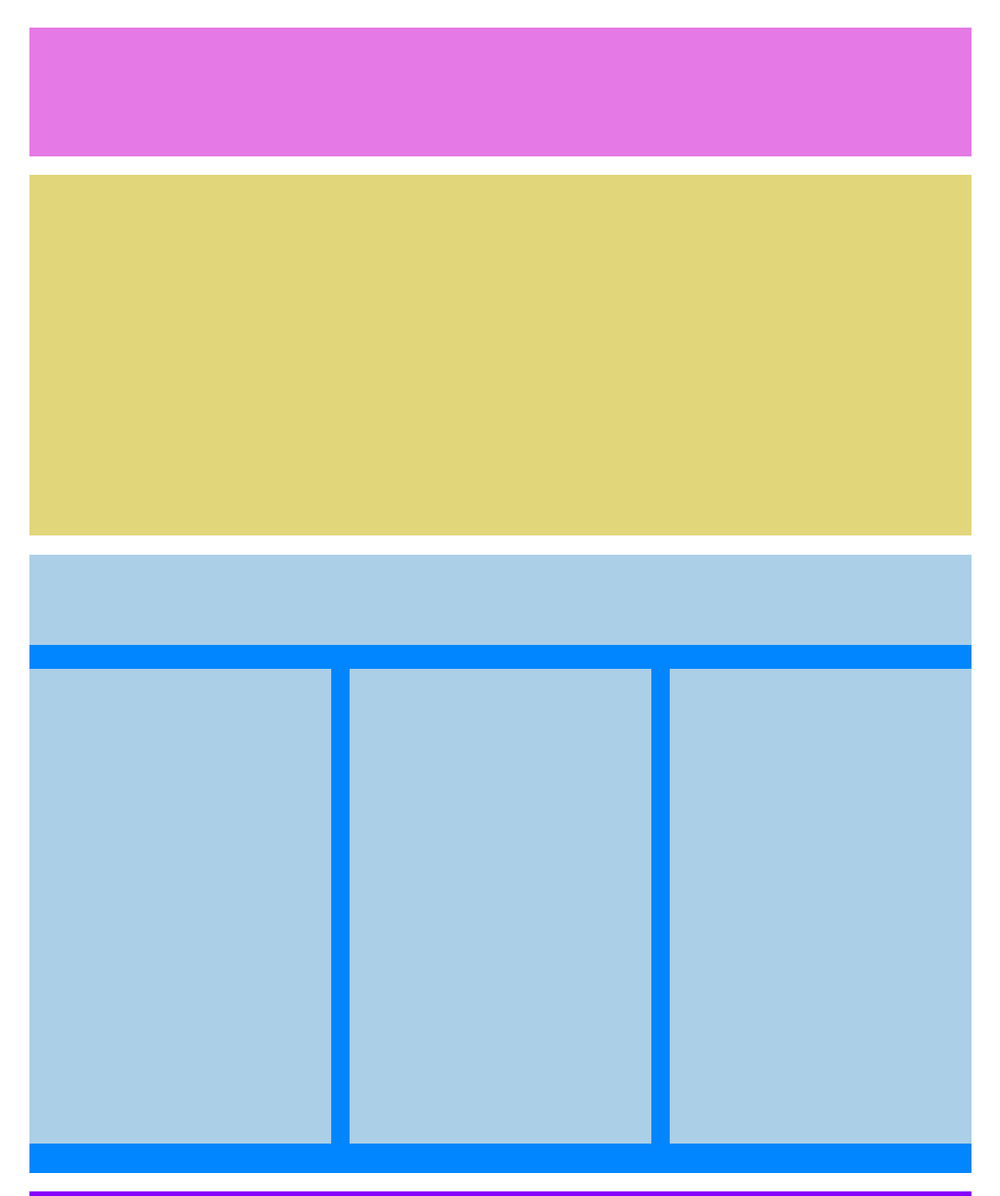
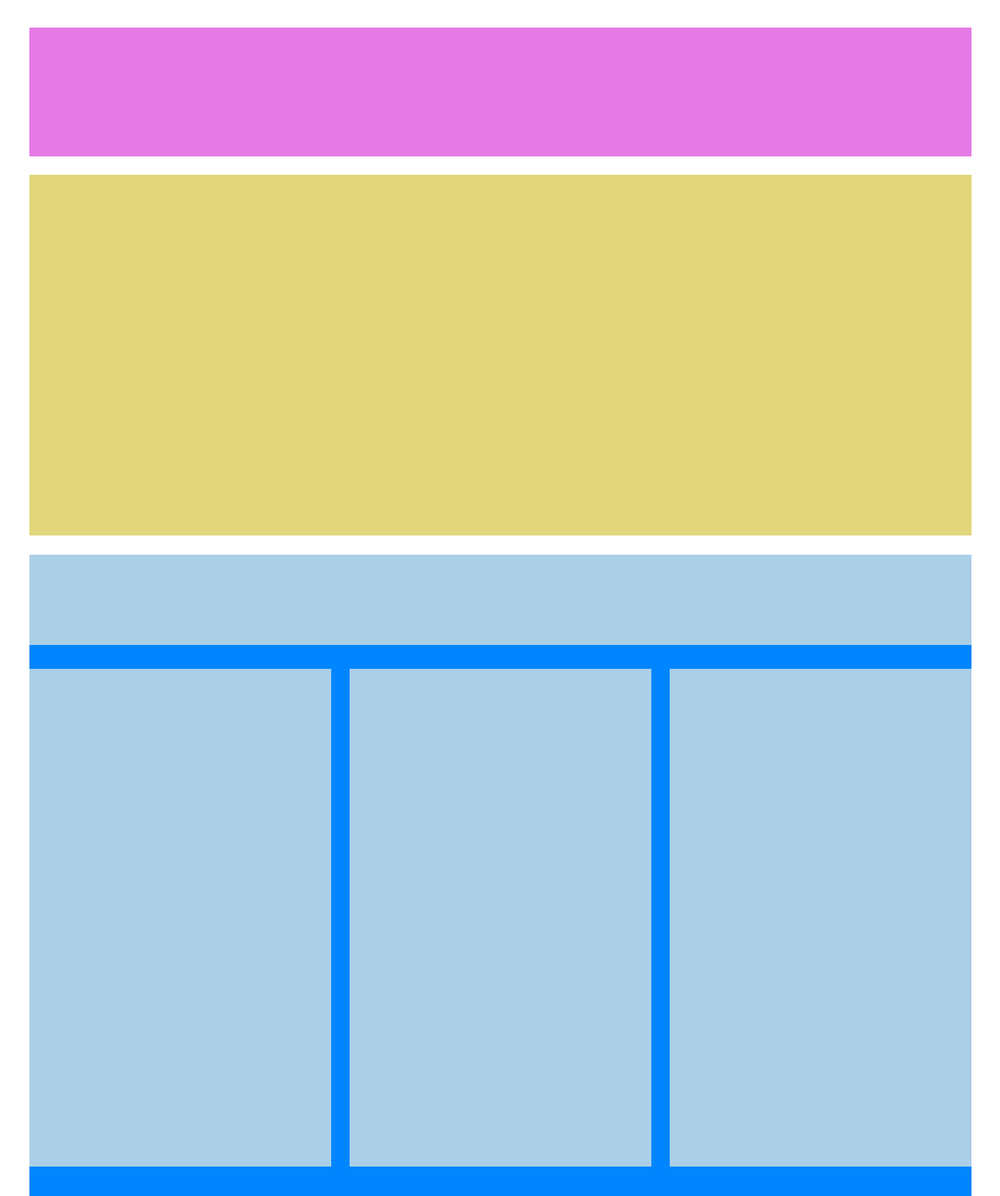
Before and after one commit to Ciro97cu/htmlcss-struttura-wp, a plain HTML site: page index.html in a window 1280 px wide. Shown: the top 1300 px of the page at 92% size, without its empty margins (96-1183 px from the left). Drawn offline with Linux system fonts and the light colour scheme.

Commit message:
modificato percentuale

```diff
--- a/css/style.css
+++ b/css/style.css
@@ -28,14 +28,13 @@ main {
 
 /* Regole css div classe head */
 .head {
-    width: 100%;
     height: 7%;
     background-color: #abcfe7;
 }
 
 /* Article con elementi flottati */
 article {
-    height: 41%;
+    height: 43%;
     background-color: #0186ff;
     margin-bottom: 2%;
 }
```
